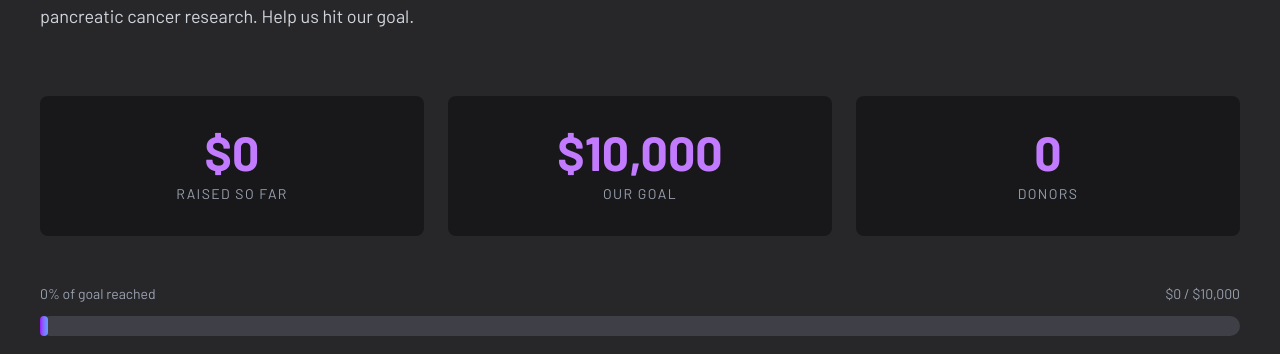
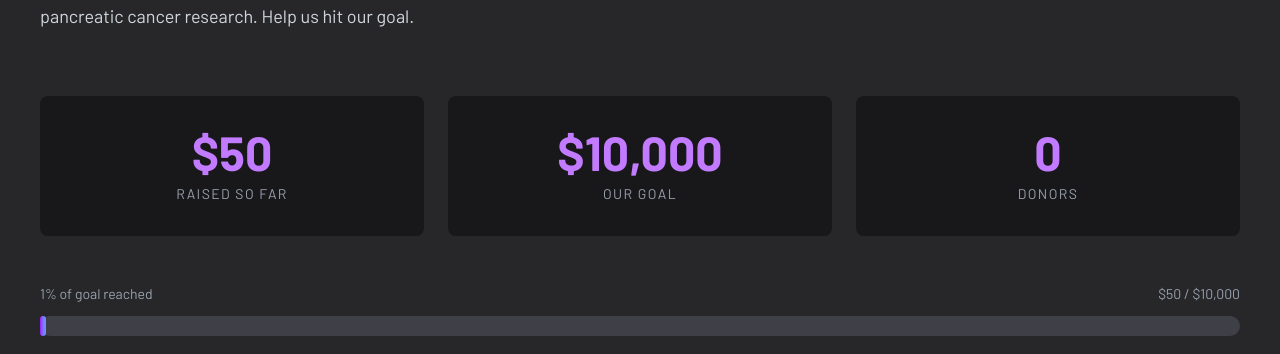
Before and after one commit to eldoaabel-arch/Purple-Hope-Website, a Next.js app: page / in a window 1280 px wide. Shown: the part 2270-2624 px from the top of the page. Built offline with nearby package versions, Linux system fonts and the light colour scheme.

Commit message:
Progress bar

```diff
--- a/src/app/components/Mission.tsx
+++ b/src/app/components/Mission.tsx
@@ -4,7 +4,7 @@ const DONATE_URL = 'https://give.wellspring.ca/purple-hope';
 
 export default function Mission() {
   const goal = 10000;
-  const raised = 0;
+  const raised = 50;
   const percentage = Math.min((raised / goal) * 100, 100);
   const donors = 0;
 
```
